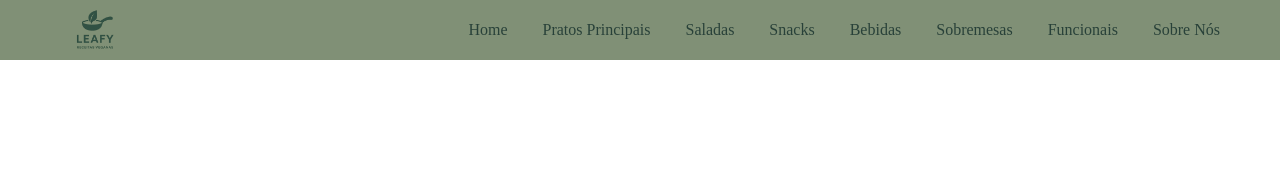
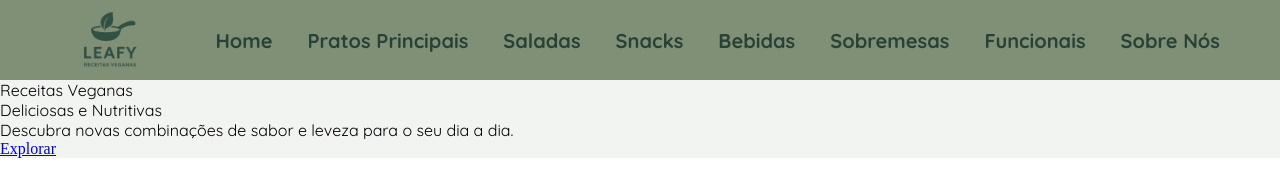
Before and after one commit to Kamyla-Modesto/Leafy, a plain HTML site: page Leafy/index.html in a window 1280 px wide. Drawn offline with Linux system fonts and the light colour scheme.

Commit message:
Add files via upload

```diff
--- a/Leafy/index.html
+++ b/Leafy/index.html
@@ -5,6 +5,7 @@
     <meta name="viewport" content="width=device-width, initial-scale=1.0">
     <title>Leafy - Receitas Veganas</title>
     <link rel="stylesheet" href="style.css">
+</style>
 </head>
 <body>
     <div class="banner">
@@ -23,7 +24,14 @@
                 <a href="#">Sobre Nós</a>
             </nav>
         </header>
+        <div class="hero">
+            <p>Receitas Veganas <br> Deliciosas e Nutritivas</p>
+            <p>Descubra novas combinações de sabor e leveza para o seu dia a dia.</p>
+            <a href="#">Explorar</a>
+        </div>
 
     </div>
+
+
 </body>
 </html>
--- a/Leafy/style.css
+++ b/Leafy/style.css
@@ -1,4 +1,5 @@
 @charset "UTF-8";
+@import url('https://fonts.googleapis.com/css2?family=Quicksand:wght@300..700&family=Roboto:ital,wght@0,100..900;1,100..900&display=swap');
 
 * {
   margin: 0;
@@ -17,11 +18,11 @@
   align-items: center;
   background-color: #809076;
   padding: 15px 60px;
-  height: 60px;
+  height: 80px;
 }
 
 .logo img {
-  height: 70px;
+  height: 100px;
   display: block;
 }
 
@@ -33,12 +34,18 @@
 .menu a {
   text-decoration: none;
   color: #284139;
-  font-weight: 500;
-  font-size: 16px;
+  font-family: "Quicksand", sans-serif;
+  font-size: 20px;
   transition: color 0.3s ease;
-
+  font-weight: 700;
 }
 
 .menu a:hover {
   color: #3F5A2A;
+  text-decoration: underline;
 }
+
+.hero p {
+  font-family: "Quicksand", sans-serif;
+
+}
```
